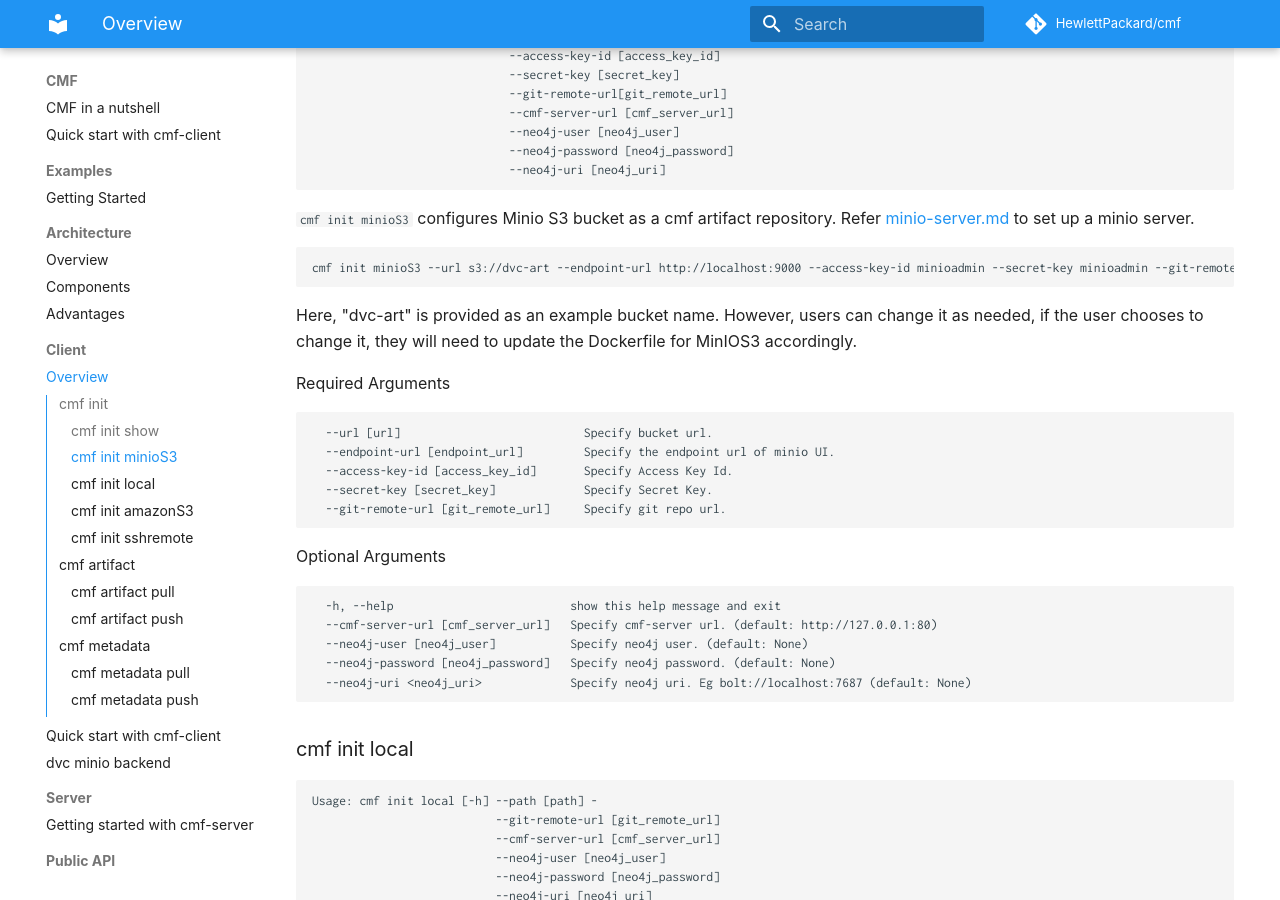
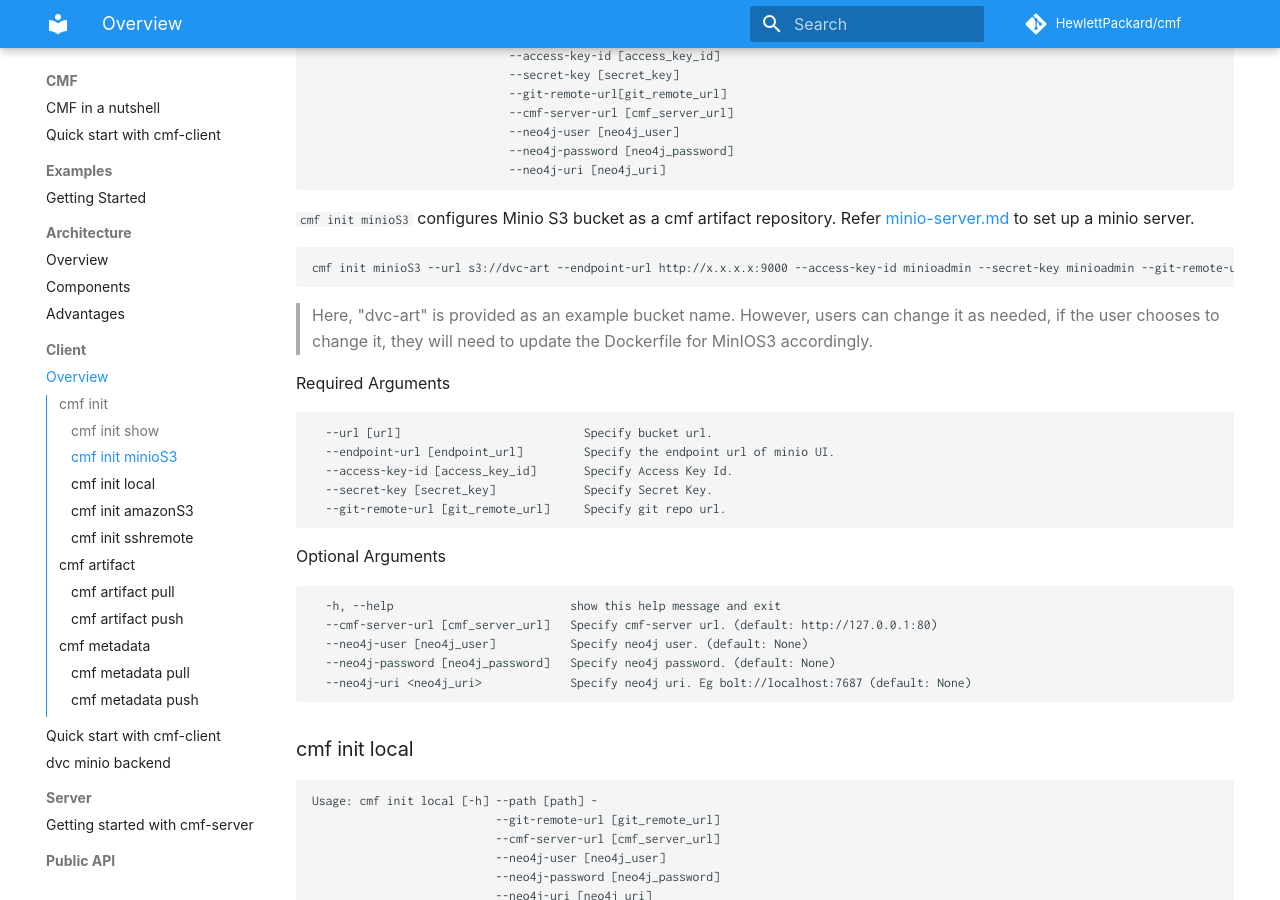
Before and after one commit to HewlettPackard/cmf, an MkDocs documentation site: the page built from docs/cmf_client/cmf_client.md, in a window 1280 px wide and 900 px high, scrolled down 578 px. Built offline with MkDocs 1.6.1 and Material for MkDocs 9.7.7, drawn with Linux system fonts in a browser that asks for light colours; some web fonts are replaced; comment, search, counter and statistics services are not loaded; some of the changed lines change nothing that is shown.

Commit message:
Update cmf_client.md
Made changes inside minioS3 initialization step.

````diff
--- a/docs/cmf_client/cmf_client.md
+++ b/docs/cmf_client/cmf_client.md
@@ -24,9 +24,9 @@
 ```
 `cmf init minioS3` configures Minio S3 bucket as a cmf artifact repository. Refer [minio-server.md](./minio-server.md#steps-to-set-up-a-minio-server) to set up a minio server.
 ```
-cmf init minioS3 --url s3://dvc-art --endpoint-url http://localhost:9000 --access-key-id minioadmin --secret-key minioadmin --git-remote-url https://github.com/user/experiment-repo.git --cmf-server-url http://127.0.0.1:80 --neo4j-user neo4j --neo4j-password password --neo4j-uri bolt://localhost:7687
+cmf init minioS3 --url s3://dvc-art --endpoint-url http://x.x.x.x:9000 --access-key-id minioadmin --secret-key minioadmin --git-remote-url https://github.com/user/experiment-repo.git --cmf-server-url http://x.x.x.x:8080 --neo4j-user neo4j --neo4j-password password --neo4j-uri bolt://localhost:7687
 ```
-Here, "dvc-art" is provided as an example bucket name. However, users can change it as needed, if the user chooses to change it, they will need to update the Dockerfile for MinIOS3 accordingly.
+> Here, "dvc-art" is provided as an example bucket name. However, users can change it as needed, if the user chooses to change it, they will need to update the Dockerfile for MinIOS3 accordingly.
 
 Required Arguments
 ```
````
